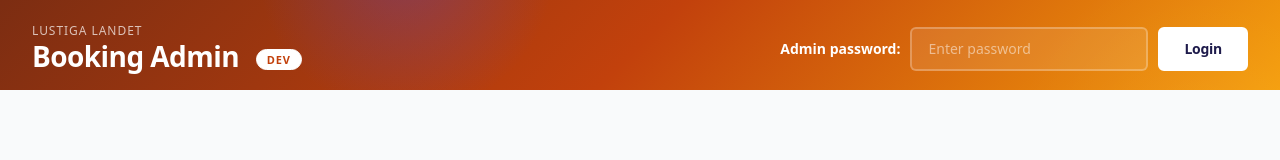
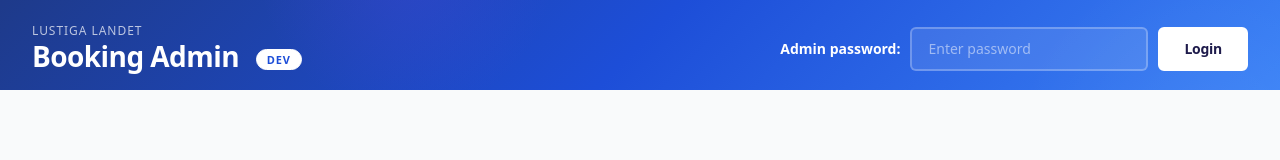
Before and after one commit to stavenek/ll-booking-admin-orange, a plain HTML site: page index.html in a window 1280 px wide. Drawn offline with Linux system fonts and the light colour scheme.

Commit message:
Use blue gradient for dev header instead of orange
Co-Authored-By: Claude Opus 4.7 (1M context) <noreply@anthropic.com>

```diff
--- a/style.css
+++ b/style.css
@@ -102,7 +102,7 @@ body {
 }
 
 .body-stage-dev .app-header {
-  background: linear-gradient(135deg, #7c2d12 0%, #c2410c 50%, #f59e0b 100%);
+  background: linear-gradient(135deg, #1e3a8a 0%, #1d4ed8 50%, #3b82f6 100%);
 }
 
 .app-header::before {
@@ -195,13 +195,13 @@ body {
 
 .stage-badge.stage-dev {
   background: #ffffff;
-  color: #c2410c;
+  color: #1d4ed8;
   border-color: #ffffff;
 }
 
 .stage-badge.stage-dev:hover {
-  background: #fed7aa;
-  border-color: #fed7aa;
+  background: #dbeafe;
+  border-color: #dbeafe;
 }
 
 /* Stats counter (in bookings toolbar) */
```
